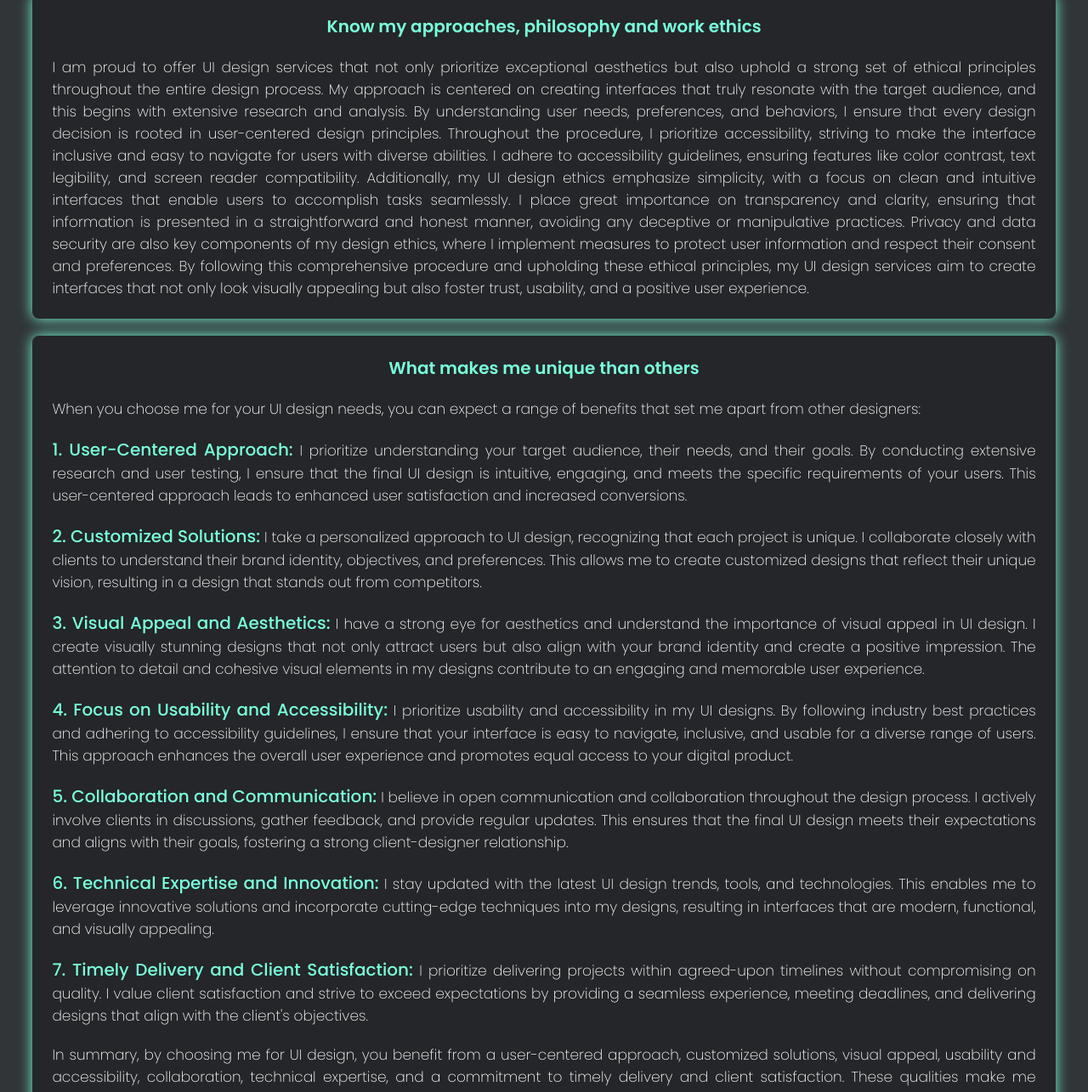
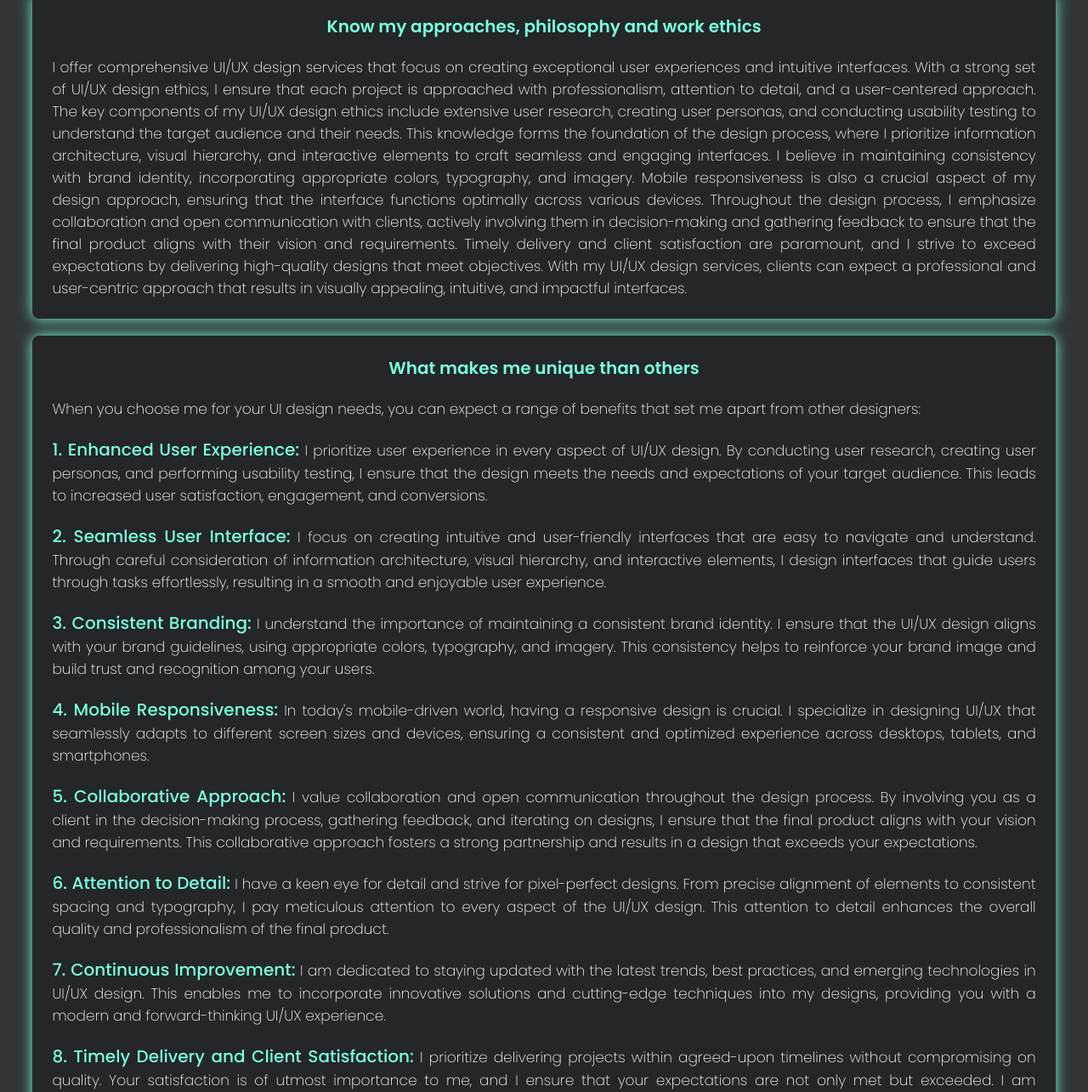
Before and after one commit to saif33170/Portfolio, a plain HTML site: page ui_service.html in a window 1280 px wide. Shown: the part 308-1593 px from the top of the page at 85% size. Drawn offline with nearby package versions, Linux system fonts and the light colour scheme; a web font is replaced by a local one.

Commit message:
Update ui_service.html

```diff
--- a/ui_service.html
+++ b/ui_service.html
@@ -5,7 +5,7 @@
     <meta charset="UTF-8">
     <meta http-equiv="X-UA-Compatible" content="IE=edge">
     <meta name="viewport" content="width=device-width, initial-scale=1.0">
-    <title>Mushfiq Qayyum: App UI Design</title>
+    <title>Mushfiq Qayyum: UI/UX Design</title>
     <link rel="stylesheet" href="/Portfolio/css/index_style.css">
 
     <style>
@@ -46,75 +46,31 @@
 
     <section class="ui">
         <div class="bc">
-            <p><a href="/Portfolio/index.html#services"><span class="breadcrumb">Service</span></a> / App UI Design</p>
+            <p><a href="/Portfolio/index.html#services"><span class="breadcrumb">Service</span></a> / UI/UX Design</p>
             <div class="brd_line"></div>
         </div>
 
         <div class="service_wrapper">
-            <h1>App UI Design</h1>
+            <h1>UI/UX Design</h1>
             <div class="first_section">
                 <h3>Know my approaches, philosophy and work ethics</h3>
-                <p>I am proud to offer UI design services that not only prioritize exceptional aesthetics but also
-                    uphold a strong set of ethical principles throughout the entire design process. My approach is
-                    centered on creating interfaces that truly resonate with the target audience, and this begins with
-                    extensive research and analysis. By understanding user needs, preferences, and behaviors, I ensure
-                    that every design decision is rooted in user-centered design principles. Throughout the procedure, I
-                    prioritize accessibility, striving to make the interface inclusive and easy to navigate for users
-                    with diverse abilities. I adhere to accessibility guidelines, ensuring features like color contrast,
-                    text legibility, and screen reader compatibility. Additionally, my UI design ethics emphasize
-                    simplicity, with a focus on clean and intuitive interfaces that enable users to accomplish tasks
-                    seamlessly. I place great importance on transparency and clarity, ensuring that information is
-                    presented in a straightforward and honest manner, avoiding any deceptive or manipulative practices.
-                    Privacy and data security are also key components of my design ethics, where I implement measures to
-                    protect user information and respect their consent and preferences. By following this comprehensive
-                    procedure and upholding these ethical principles, my UI design services aim to create interfaces
-                    that not only look visually appealing but also foster trust, usability, and a positive user
-                    experience.</p>
+                <p>I offer comprehensive UI/UX design services that focus on creating exceptional user experiences and intuitive interfaces. With a strong set of UI/UX design ethics, I ensure that each project is approached with professionalism, attention to detail, and a user-centered approach. The key components of my UI/UX design ethics include extensive user research, creating user personas, and conducting usability testing to understand the target audience and their needs. This knowledge forms the foundation of the design process, where I prioritize information architecture, visual hierarchy, and interactive elements to craft seamless and engaging interfaces. I believe in maintaining consistency with brand identity, incorporating appropriate colors, typography, and imagery. Mobile responsiveness is also a crucial aspect of my design approach, ensuring that the interface functions optimally across various devices. Throughout the design process, I emphasize collaboration and open communication with clients, actively involving them in decision-making and gathering feedback to ensure that the final product aligns with their vision and requirements. Timely delivery and client satisfaction are paramount, and I strive to exceed expectations by delivering high-quality designs that meet objectives. With my UI/UX design services, clients can expect a professional and user-centric approach that results in visually appealing, intuitive, and impactful interfaces.</p>
             </div>
             <div class="second_section">
                 <h3>What makes me unique than others</h3>
                 <p>When you choose me for your UI design needs, you can expect a range of benefits that set me apart
                     from other designers:</p>
                 <ul>
-                    <li><span class="service_list_span">1. User-Centered Approach:</span> I prioritize understanding
-                        your target audience, their needs, and their goals. By conducting extensive research and user
-                        testing, I ensure that the final UI design is intuitive, engaging, and meets the specific
-                        requirements of your users. This user-centered approach leads to enhanced user satisfaction and
-                        increased conversions.</li>
-                    <li><span class="service_list_span">2. Customized Solutions:</span> I take a personalized approach
-                        to UI design, recognizing that each project is unique. I collaborate closely with clients to
-                        understand their brand identity, objectives, and preferences. This allows me to create
-                        customized designs that reflect their unique vision, resulting in a design that stands out from
-                        competitors.</li>
-                    <li><span class="service_list_span">3. Visual Appeal and Aesthetics:</span> I have a strong eye for
-                        aesthetics and understand the importance of visual appeal in UI design. I create visually
-                        stunning designs that not only attract users but also align with your brand identity and create
-                        a positive impression. The attention to detail and cohesive visual elements in my designs
-                        contribute to an engaging and memorable user experience.</li>
-                    <li><span class="service_list_span">4. Focus on Usability and Accessibility:</span> I prioritize
-                        usability and accessibility in my UI designs. By following industry best practices and adhering
-                        to accessibility guidelines, I ensure that your interface is easy to navigate, inclusive, and
-                        usable for a diverse range of users. This approach enhances the overall user experience and
-                        promotes equal access to your digital product.</li>
-                    <li><span class="service_list_span">5. Collaboration and Communication:</span> I believe in open
-                        communication and collaboration throughout the design process. I actively involve clients in
-                        discussions, gather feedback, and provide regular updates. This ensures that the final UI design
-                        meets their expectations and aligns with their goals, fostering a strong client-designer
-                        relationship.</li>
-                    <li><span class="service_list_span">6. Technical Expertise and Innovation:</span> I stay updated
-                        with the latest UI design trends, tools, and technologies. This enables me to leverage
-                        innovative solutions and incorporate cutting-edge techniques into my designs, resulting in
-                        interfaces that are modern, functional, and visually appealing.</li>
-                    <li><span class="service_list_span">7. Timely Delivery and Client Satisfaction:</span> I prioritize
-                        delivering projects within agreed-upon timelines without compromising on quality. I value client
-                        satisfaction and strive to exceed expectations by providing a seamless experience, meeting
-                        deadlines, and delivering designs that align with the client's objectives.</li>
+                    <li><span class="service_list_span">1. Enhanced User Experience:</span> I prioritize user experience in every aspect of UI/UX design. By conducting user research, creating user personas, and performing usability testing, I ensure that the design meets the needs and expectations of your target audience. This leads to increased user satisfaction, engagement, and conversions.</li>
+                    <li><span class="service_list_span">2. Seamless User Interface:</span> I focus on creating intuitive and user-friendly interfaces that are easy to navigate and understand. Through careful consideration of information architecture, visual hierarchy, and interactive elements, I design interfaces that guide users through tasks effortlessly, resulting in a smooth and enjoyable user experience.</li>
+                    <li><span class="service_list_span">3. Consistent Branding:</span> I understand the importance of maintaining a consistent brand identity. I ensure that the UI/UX design aligns with your brand guidelines, using appropriate colors, typography, and imagery. This consistency helps to reinforce your brand image and build trust and recognition among your users.</li>
+                    <li><span class="service_list_span">4. Mobile Responsiveness:</span> In today's mobile-driven world, having a responsive design is crucial. I specialize in designing UI/UX that seamlessly adapts to different screen sizes and devices, ensuring a consistent and optimized experience across desktops, tablets, and smartphones.</li>
+                    <li><span class="service_list_span">5. Collaborative Approach:</span> I value collaboration and open communication throughout the design process. By involving you as a client in the decision-making process, gathering feedback, and iterating on designs, I ensure that the final product aligns with your vision and requirements. This collaborative approach fosters a strong partnership and results in a design that exceeds your expectations.</li>
+                    <li><span class="service_list_span">6. Attention to Detail:</span> I have a keen eye for detail and strive for pixel-perfect designs. From precise alignment of elements to consistent spacing and typography, I pay meticulous attention to every aspect of the UI/UX design. This attention to detail enhances the overall quality and professionalism of the final product.</li>
+                    <li><span class="service_list_span">7. Continuous Improvement:</span> I am dedicated to staying updated with the latest trends, best practices, and emerging technologies in UI/UX design. This enables me to incorporate innovative solutions and cutting-edge techniques into my designs, providing you with a modern and forward-thinking UI/UX experience.</li>
+                    <li><span class="service_list_span">8. Timely Delivery and Client Satisfaction:</span> I prioritize delivering projects within agreed-upon timelines without compromising on quality. Your satisfaction is of utmost importance to me, and I ensure that your expectations are not only met but exceeded. I am committed to providing a seamless and enjoyable experience throughout the design journey.</li>
                 </ul>
-                <p>In summary, by choosing me for UI design, you benefit from a user-centered approach, customized
-                    solutions, visual appeal, usability and accessibility, collaboration, technical expertise, and a
-                    commitment to timely delivery and client satisfaction. These qualities make me unique and ensure
-                    that your UI design project is in capable hands, resulting in an interface that not only looks great
-                    but also provides a positive and engaging user experience.</p>
+                <p>In summary, by choosing me for your UI/UX design needs, you can benefit from enhanced user experience, intuitive interfaces, consistent branding, mobile responsiveness, collaboration, attention to detail, continuous improvement, timely delivery, and client satisfaction. These qualities make me unique and position me as a reliable and skilled UI/UX designer who can elevate your digital product to new heights.</p>
             </div>
         </div>
     </section>
```
